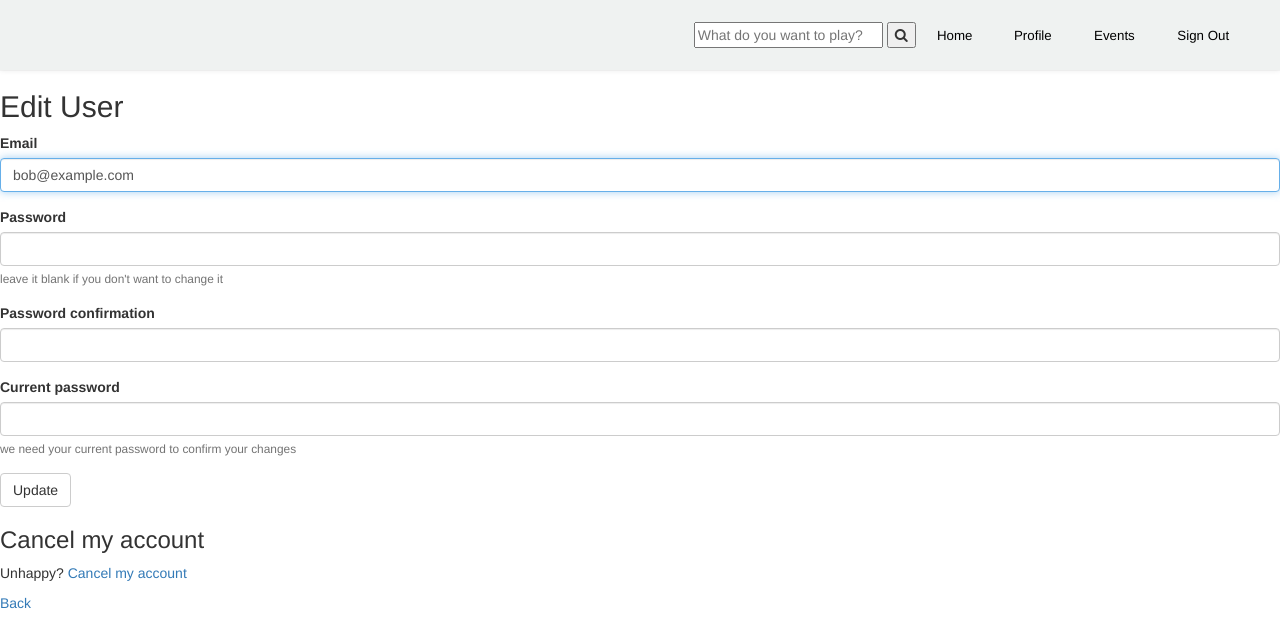
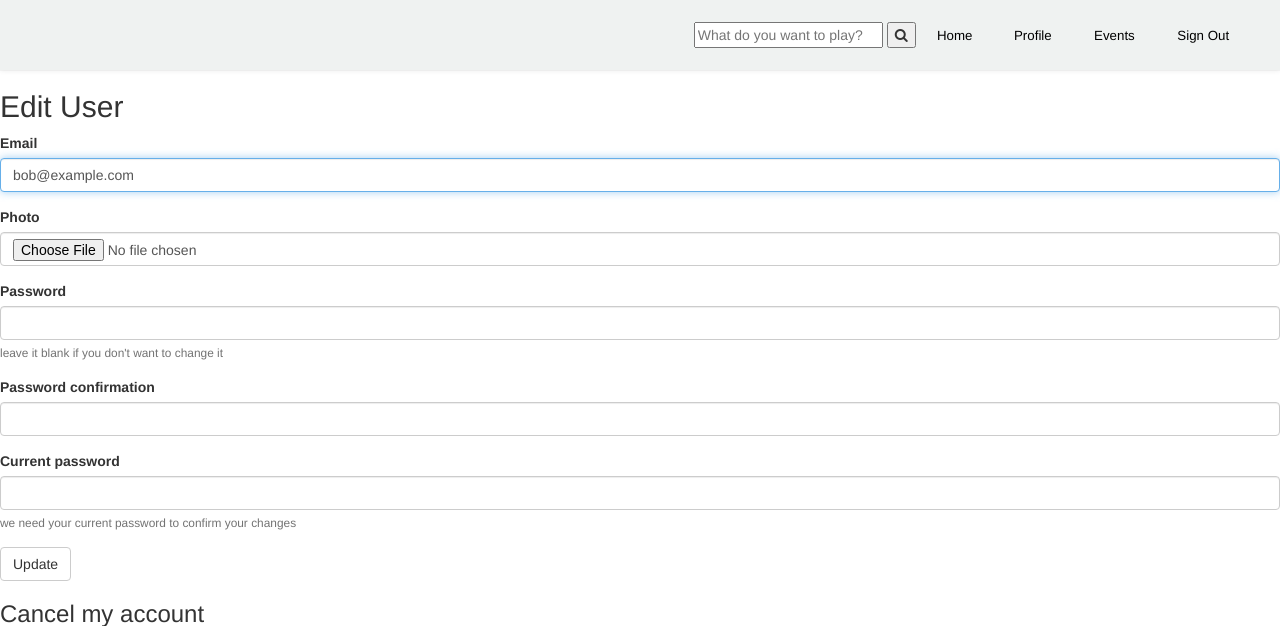
Before and after one commit to zacharygian/TravelMeetPlay, a Rails app: page /users/edit in a window 1280 px wide. Shown: the top 626 px of the page. Run offline with Rails 7, Linux system fonts and the light colour scheme; a user stored in the database is signed in; style sheets or scripts are compiled from the project's sources; some libraries are stand-ins or nearby versions.

Commit message:
added photo uploader for profile

```diff
--- a/app/controllers/application_controller.rb
+++ b/app/controllers/application_controller.rb
@@ -1,4 +1,5 @@
 class ApplicationController < ActionController::Base
+  before_action :configure_permitted_parameters, if: :devise_controller?
   protect_from_forgery with: :exception
 
   before_action :authenticate_user!
@@ -20,4 +21,11 @@ class ApplicationController < ActionController::Base
   def skip_pundit?
     devise_controller? || params[:controller] =~ /(^(rails_)?admin)|(^pages$)/
   end
+
+    def configure_permitted_parameters
+    devise_parameter_sanitizer.permit(:sign_up) { |u| u.permit(:username, :email, :password,
+      :password_confirmation, :remember_me, :photo, :photo_cache, :remove_avatar) }
+    devise_parameter_sanitizer.permit(:account_update) { |u| u.permit(:username, :email, :password,
+      :password_confirmation, :current_password, :photo, :photo_cache, :remove_avatar) }
+  end
 end
--- a/app/models/user.rb
+++ b/app/models/user.rb
@@ -8,4 +8,6 @@ class User < ApplicationRecord
   has_many :bookings
   has_many :reviews
   has_many :experiences
+
+  mount_uploader :photo, PhotoUploader
 end
--- /dev/null
+++ b/app/uploaders/photo_uploader.rb
@@ -0,0 +1,3 @@
+class PhotoUploader < CarrierWave::Uploader::Base
+  include Cloudinary::CarrierWave
+end
--- a/app/views/devise/registrations/edit.html.erb
+++ b/app/views/devise/registrations/edit.html.erb
@@ -9,6 +9,9 @@
     <% if devise_mapping.confirmable? && resource.pending_reconfirmation? %>
       <p>Currently waiting confirmation for: <%= resource.unconfirmed_email %></p>
     <% end %>
+
+  <%= f.input :photo %>
+  <%= f.input :photo_cache, as: :hidden %>
 
     <%= f.input :password, autocomplete: "off", hint: "leave it blank if you don't want to change it", required: false %>
     <%= f.input :password_confirmation, required: false %>
--- a/app/views/pages/profile.html.erb
+++ b/app/views/pages/profile.html.erb
@@ -1,4 +1,6 @@
 <h1><%= @user.email %>'s profile</h1>
+<%= cl_image_tag(@user.photo,
+      width: 400, height: 300, crop: :fill) %>
 
 <h2>Experiences in Sports</h2>
 <% @user.experiences.each do |experience| %>
--- /dev/null
+++ b/db/migrate/20180307025619_add_photo_to_users.rb
@@ -0,0 +1,5 @@
+class AddPhotoToUsers < ActiveRecord::Migration[5.1]
+  def change
+    add_column :users, :photo, :string
+  end
+end
```
Also changed, not shown: Gemfile, Gemfile.lock, db/schema.rb, 1 other file.
